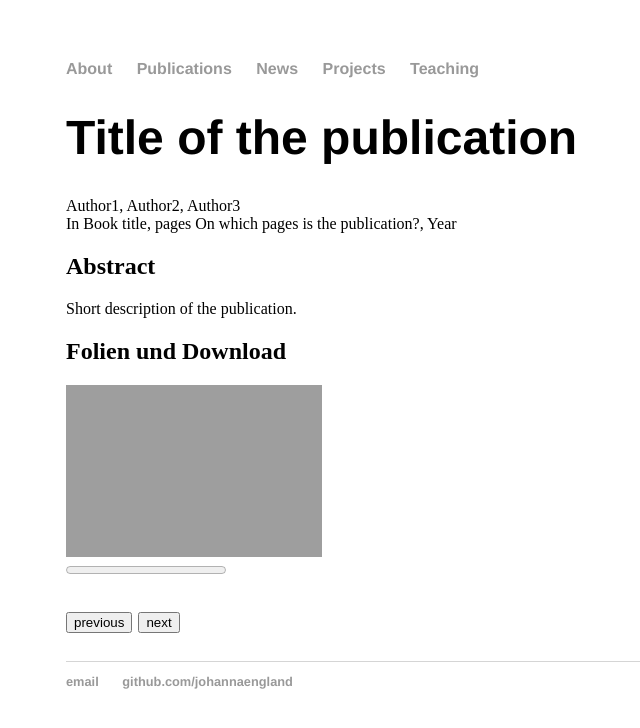
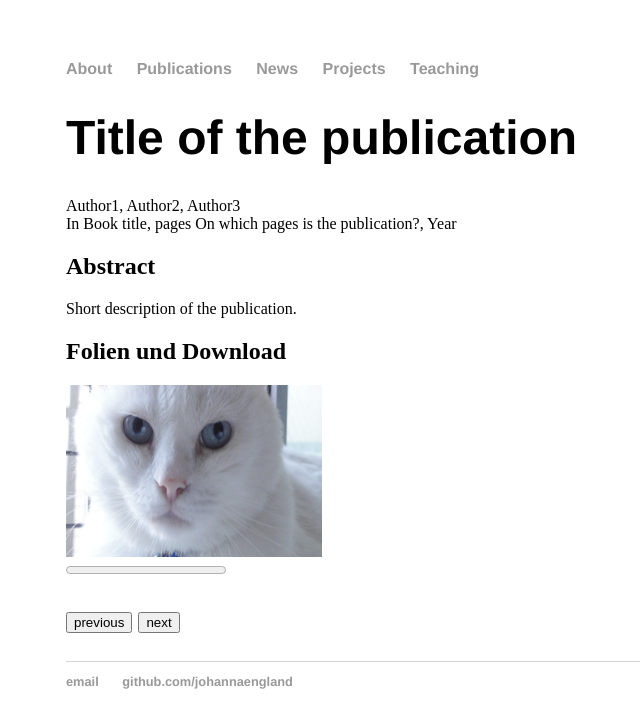
Before and after one commit to johannaengland/johannaengland.github.io, a Jekyll site: the page built from _publications/year-example-publication.md, in a window 1280 px wide. Shown: the top 728 px of the page, without its empty margins (126-766 px from the left). Built offline with Jekyll 4.4.1, drawn with Linux system fonts in a browser that asks for light colours.

Commit message:
Update year-example-publication.md

```diff
--- a/_publications/year-example-publication.md
+++ b/_publications/year-example-publication.md
@@ -39,7 +39,7 @@ function slideshow(direction) {
     document.getElementById('currentSlide').src = "/pic"+currentSlide+".jpg";
 }
 </script>
-<img id="currentSlide" src="https://johannaengland.github.io/_publications/images/pic1.jpg" width="256" height="172"> <br>
+<img id="currentSlide" src="images/pic1.jpg" width="256" height="172"> <br>
 <progress id="slidecount" value="0" max="2"></progress><br>
 <p>
     <button type="button" onclick="slideshow(-1)">previous</button>
```
